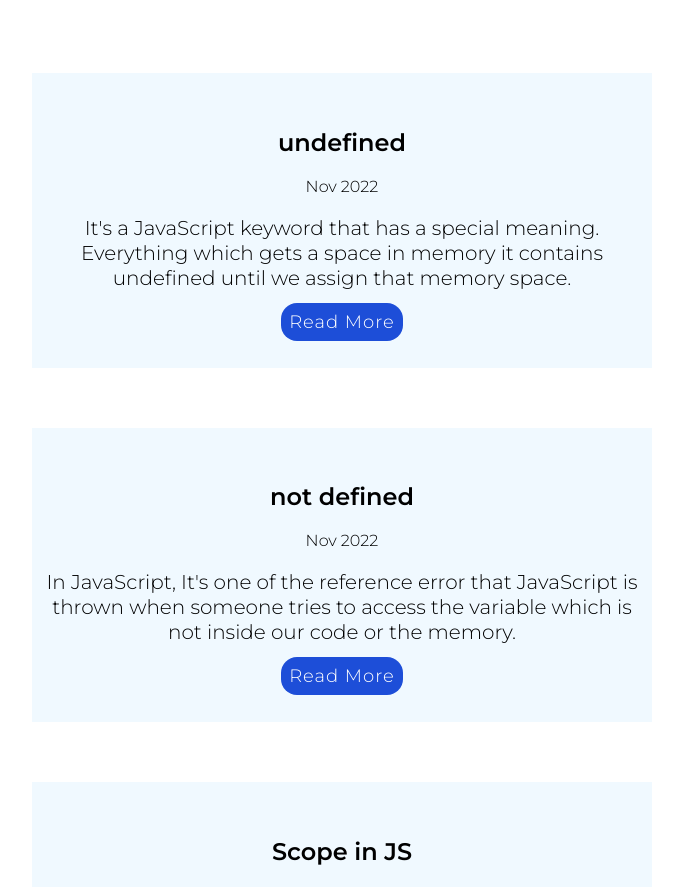
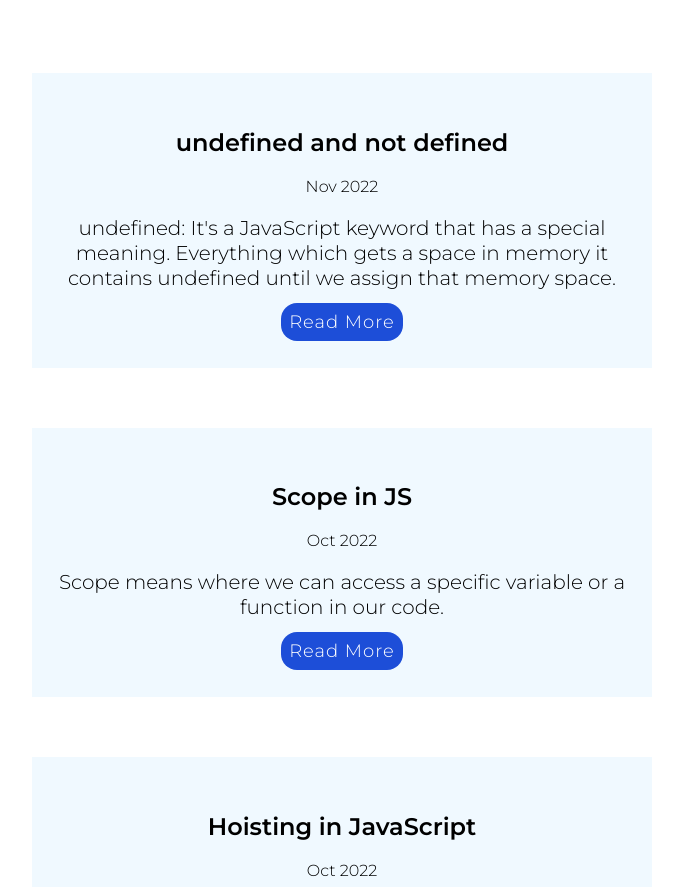
Before and after one commit to yash-purkar/portfolio, a React (Create React App) app: page /blogs in a window 1280 px wide. Shown: the part 540-1427 px from the top of the page, without its empty margins (298-981 px from the left). Built offline with nearby package versions, Linux system fonts and the light colour scheme.

Commit message:
change blog url

```diff
--- a/src/Components/Blogs/BlogData.js
+++ b/src/Components/Blogs/BlogData.js
@@ -1,18 +1,12 @@
 const data = [
   {
-    heading: "undefined",
+    heading: "undefined and not defined",
     date: "Nov 2022",
-    text: "It's a JavaScript keyword that has a special meaning. Everything which gets a space in memory it contains undefined until we assign that memory space.",
-    cls: "blog_off_white",
-    blogUrl: "https://link.medium.com/HrlKaML1Avb"
+    text: "undefined: It's a JavaScript keyword that has a special meaning. Everything which gets a space in memory it contains undefined until we assign that memory space.  ",
+    cls: "blog_white",
+    blogUrl: "https://yashpurkar.hashnode.dev/undefined-not-defined"
   },
-  {
-    heading: "not defined",
-    date: "Nov 2022",
-    text: "In JavaScript, It's one of the reference error that JavaScript is thrown when someone tries to access the variable which is not inside our code or the memory.",
-    cls: "blog_white",
-    blogUrl: "https://link.medium.com/Km5Lmkb2Avb"
-  },
+
 
   {
     heading: "Scope in JS",
```
